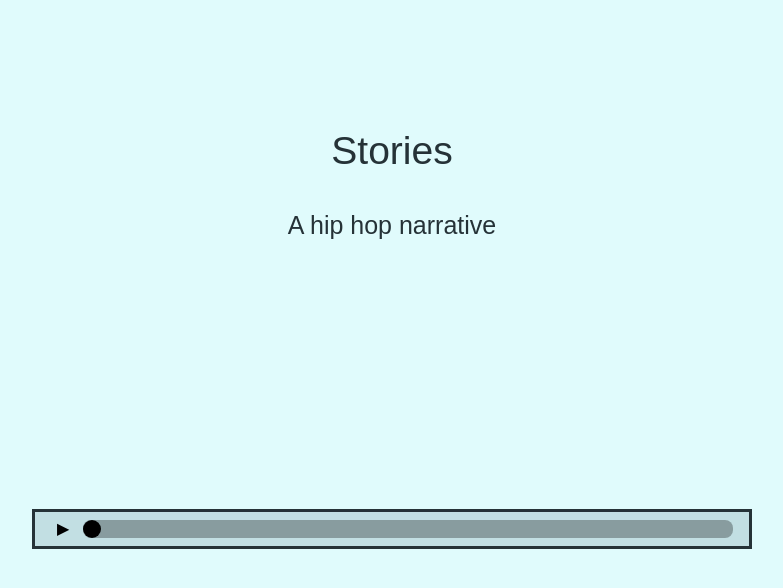
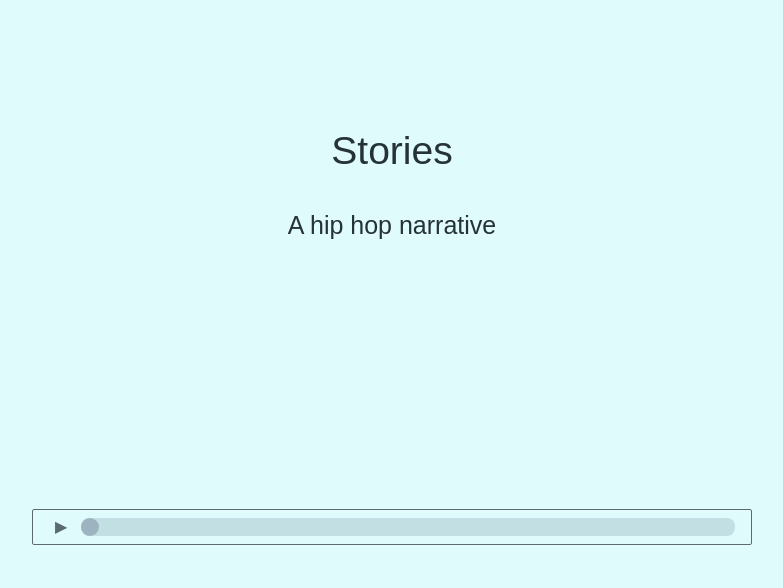
Before and after one commit to techtolentino/sidewalk-articles, a Jekyll site: the page built from index.html, in a window 1280 px wide. Shown: the top 588 px of the page, without its empty margins (248-1031 px from the left). Built offline with Jekyll 4.4.1, drawn with Linux system fonts in a browser that asks for light colours.

Commit message:
styling player

```diff
--- a/_sass/_audio.scss
+++ b/_sass/_audio.scss
@@ -1,7 +1,8 @@
 #audioplayer {
 	display: flex;
-	border: solid;
-	background: $gray-blue-light;
+	border: 1px solid $gray;
+	background: $light;
+	border-radius: 2px;
 	justify-content: space-between;
 	padding: .25em 1em .25em 1em;
 }
@@ -16,7 +17,7 @@
 
 .play:before {
 	content: '▶';
-
+	color: $gray;
 }
 .pause:before {
 	content: '||';
@@ -27,11 +28,11 @@
 	width: 100%;
 	align-self: center;
 	border-radius: .5em;
-	background: rgba(0,0,0,.3);
+	background: $gray-blue-light;
 }
 #playhead {
 	width: 18px;
 	height: 18px;
 	border-radius: 50%;
-	background: rgba(0, 0, 0,1);
+	background: $gray-mid;
 }
```
